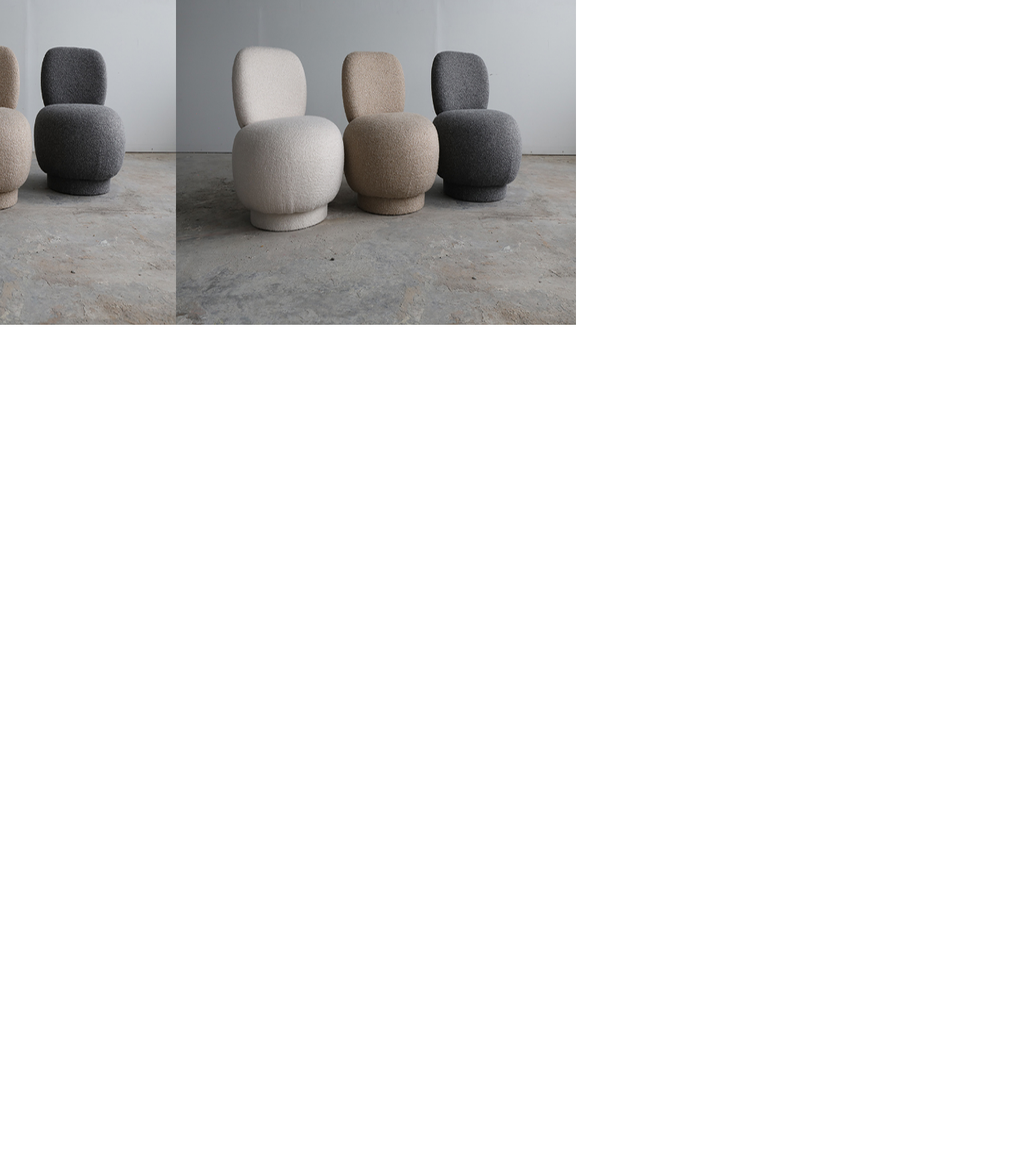
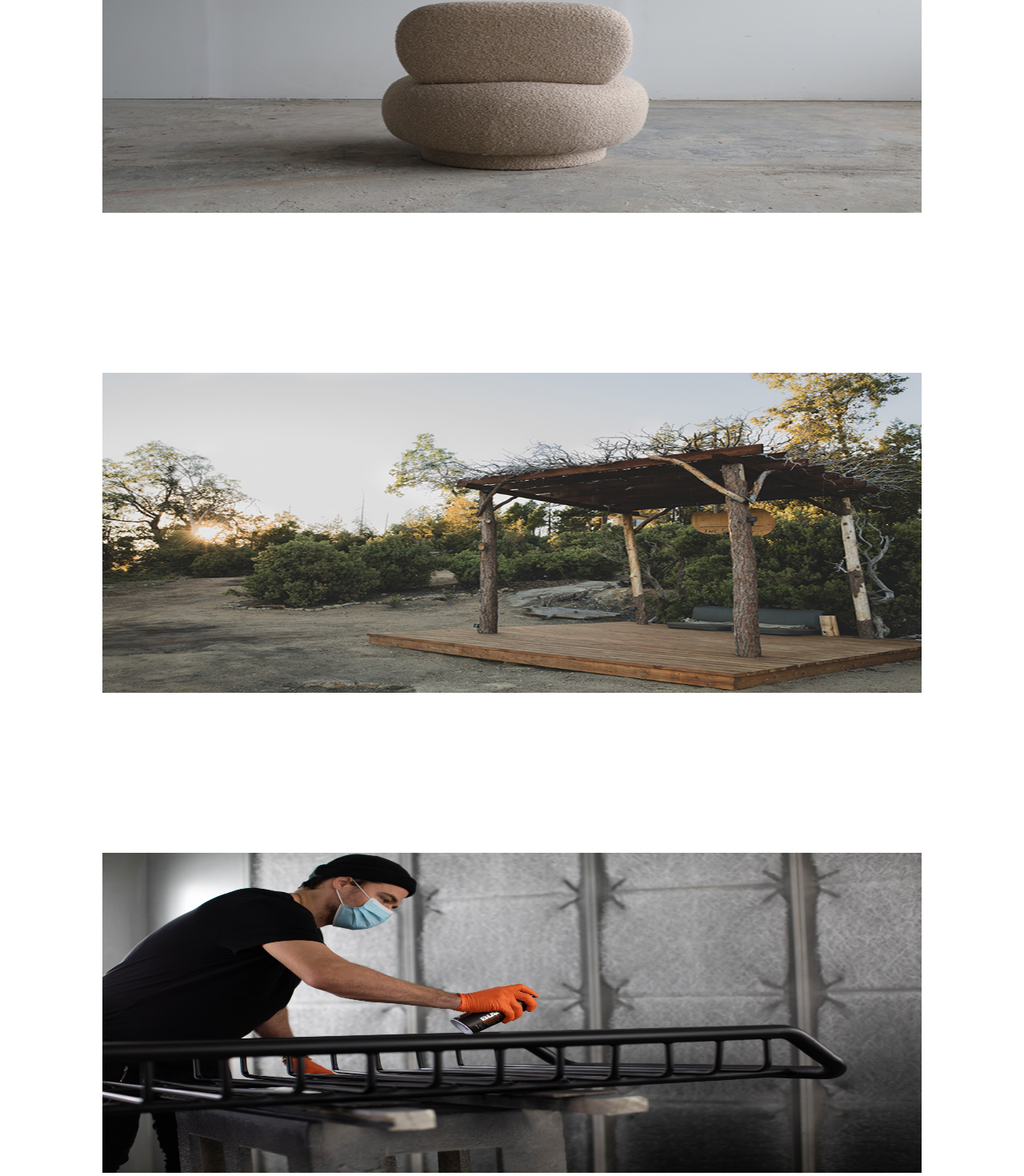
Before and after one commit to gmo93/photo-fol, a Next.js app: page / in a window 1280 px wide. Shown: the part 1034-2504 px from the top of the page at 80% size. Built offline with nearby package versions, Linux system fonts and the light colour scheme.

Commit message:
Built structure for each photo carousel. No arrows or functionality added yet, but the structure has been put in place.

```diff
--- a/src/pages/components/NavBar.jsx
+++ b/src/pages/components/NavBar.jsx
@@ -17,14 +17,11 @@ export default function NavBar() {
       menuItem.style.transform = 'translateX(100vw)';
       menuItem.style.transition = '.5s';
       e.target.style.color = 'white';
-      console.log(menuItem.style);
     } else {
       e.target.style.transform = 'rotate(0deg)';
       e.target.style.transition = '.5s';
       menuItem.style.transform = 'translateX(0vw)';
       menuItem.style.transition = '.5s';
-
-      console.log(menuItem.style);
 
       e.target.style.color = 'black';
     }
--- a/src/pages/components/PhotoConst.jsx
+++ b/src/pages/components/PhotoConst.jsx
@@ -8,7 +8,7 @@ export default function PhotoConst() {
     const travelPhotos = ['/canopy1.jpeg', '/canopy2.jpeg'];
     const artPhotos = ['/jordanPainting1.jpeg', '/jordanPainting2.jpeg', '/peter.jpeg', '/peterAndChance.jpeg']
     const renderNames = (names) => {
-        return names.map(name => <Image alt = {name} key={name} className={styles.photo} height={500} width={500} src = {name}/>)
+        return names.map(name => <div key={`${name} container`}className={styles.carouselItem}><Image alt = {name} key={name} className={styles.photo} layout="fill" src = {name}/></div>)
     }
     // const [modalOpen, setModalOpen] = useState(false);
     // const [bigImage, setBigImage] = useState();
@@ -22,23 +22,24 @@ export default function PhotoConst() {
     // }
 
   return (
-
     <div className={styles.photoSection}>
-      <div className={styles.carousel}>
-        <div className={styles.carouselItem} id="realestate">
-          <h1 className={styles.headerTest}>REAL ESTATE</h1>
-          {renderNames(realEstatePhotos)}
-        </div>
-      </div>
       <div className={styles.productCarousel} id="product">
         {renderNames(productPhotos)}
       </div>
-      <div id="travel"></div>
-      <h1 className={styles.headerTest}>TRAVEL</h1>
-      {renderNames(travelPhotos)}
-      <div id="art"></div>
-      <h1 className={styles.headerTest}>ART</h1>
-      {renderNames(artPhotos)}
+      <div className={styles.productCarousel} id="travel">
+        {renderNames(travelPhotos)}
+      </div>
+      <div className={styles.productCarousel} id="art">
+        {renderNames(artPhotos)}
+      </div>
+      <div id="travel">
+        <h1 className={styles.headerTest}>TRAVEL</h1>
+        {renderNames(travelPhotos)}
+      </div>
+      <div id="art">
+        <h1 className={styles.headerTest}>ART</h1>
+        {renderNames(artPhotos)}
+      </div>
     </div>
   );
 }
--- a/src/styles/Home.module.css
+++ b/src/styles/Home.module.css
@@ -4,7 +4,9 @@
   display: flex;
 }
 .carouselItem {
-  width: 25vw;
+  width: 80vw;
+  margin: 0 10vw;
+  height: 50vh;
   position: relative;
 }
 .photoBox {
@@ -12,8 +14,11 @@
 }
 .productCarousel {
   width: 400vw;
-  margin-left: 100vw;
+  margin-left: 300vw;
+  min-height: 75vh;
   display: inline-flex;
+  display: flex;
+  align-items: center;
 }
 .photo {
   height: 70vh;
@@ -46,7 +51,7 @@
 .photoHolder {
   display: flex;
   width: 42vw;
-  height: 56vh;
+  height: 25vh;
   justify-content: center;
   align-items: flex-end;
   flex-wrap: wrap;
```
